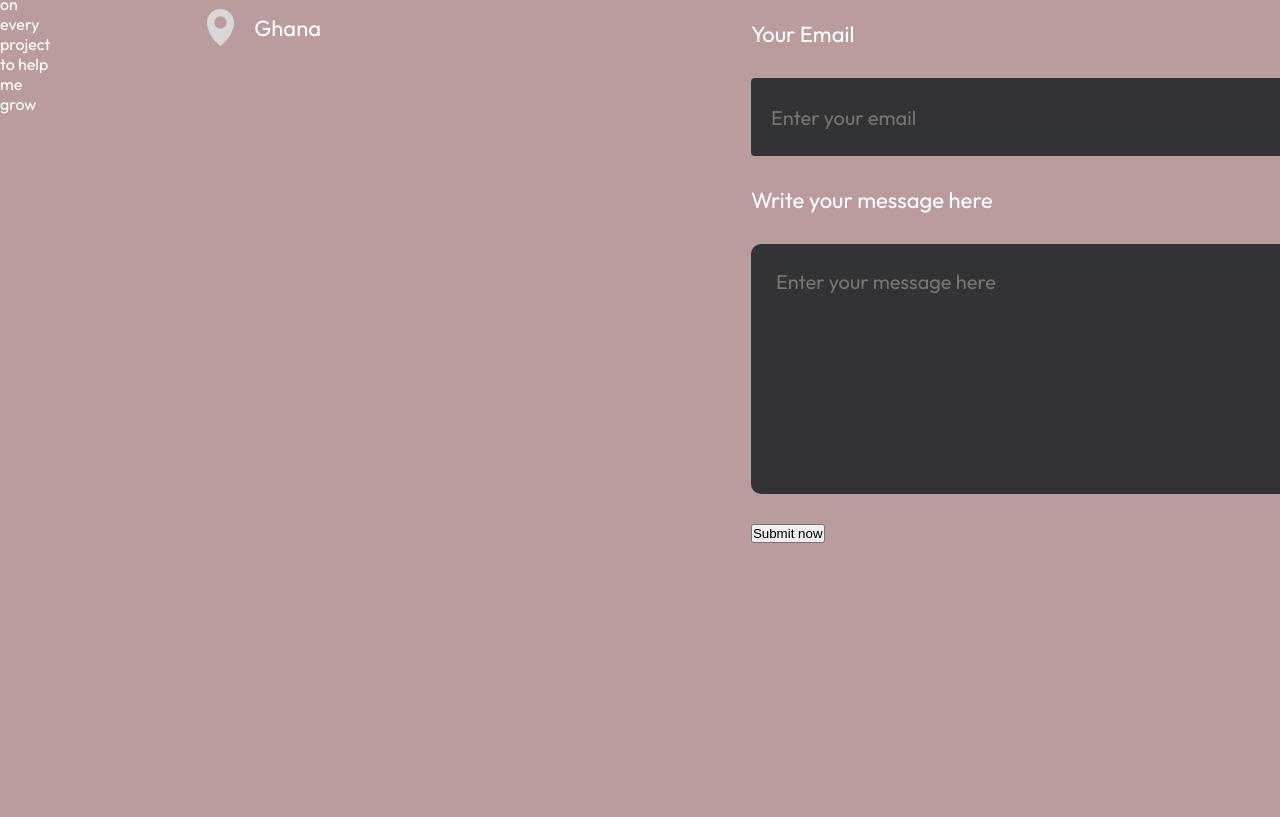
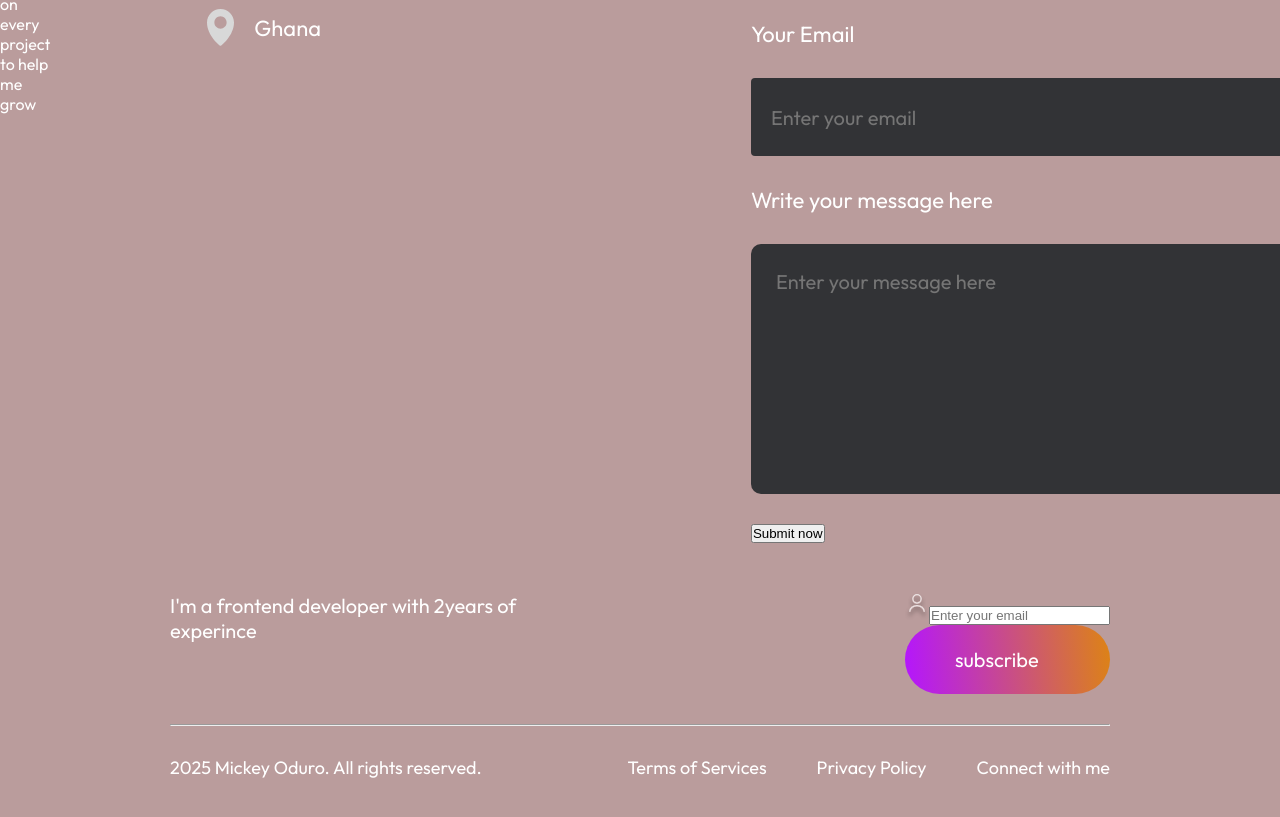
Before and after one commit to Mickey-Oduro-Kwarteng/Personal-Portfolio, a React (Vite) app: page / in a window 1280 px wide. Shown: the part 6658-7475 px from the top of the page. Before the commit the page ends 7201 px from the top, so only its background shows below. Built offline with nearby package versions, Linux system fonts and the light colour scheme.

Commit message:
added the footer section

```diff
--- a/src/App.jsx
+++ b/src/App.jsx
@@ -5,6 +5,7 @@
 import Services from "./components/Services/Services";
 import Projects from "./components/Projects/Projects";
 import { Contact } from "./components/Contact/Contact";
+import Footer from "./components/Footer/Footer";
 
 const App = () => {
   return (
@@ -15,6 +16,7 @@
       <Services />
       <Projects />
       <Contact />
+      <Footer />
     </div>
   );
 };
--- a/src/components/Contact/Contact.css
+++ b/src/components/Contact/Contact.css
@@ -87,13 +87,18 @@
   font-family: outfit;
   font-size: 20px;
 }
-.contact-submit {
+.contact-submit button {
   border: none;
   color: white;
   border-radius: 50px;
-  background: linear-gradient(264deg orange -5.09%, purple 106.28);
+  background: linear-gradient(264deg orange -5.09%, purple 106.28%);
   font-size: 22px;
   padding: 20px 60px;
   margin-bottom: 50px;
   cursor: pointer;
+  transition: 0.3s;
 }
+.contact-submit:hover {
+  transform: scale(1.1);
+  transition: 0.3s;
+}
--- /dev/null
+++ b/src/components/Footer/Footer.css
@@ -0,0 +1,60 @@
+.Footer {
+  margin: 50px 170px;
+  display: flex;
+  flex-direction: column;
+  gap: 30px;
+}
+.Footer-top {
+  display: flex;
+  justify-content: space-between;
+}
+.Footer-top-left p {
+  font-size: 20px;
+  max-width: 400px;
+}
+.footer-top-Right {
+  display: flex;
+  align-items: center;
+  gap: 35px;
+}
+.footer-email-input {
+  display: flex;
+  gap: 30px;
+  padding: 20px 30px;
+  border-radius: 50px;
+  background: #323238;
+  padding-right: 80px;
+}
+.footer-email-input input {
+  outline: none;
+  border: none;
+  background: transparent;
+  color: #a0a0a0;
+  font-family: outfit;
+  font-size: 18px;
+}
+.footer-subscribe {
+  font-size: 20px;
+  padding: 22px 50px;
+  border-radius: 50px;
+  background: linear-gradient(264deg, #df8908 -5.09%, #b415ff);
+  cursor: pointer;
+  transition: 0.3s;
+}
+.footer-bottom {
+  display: flex;
+  justify-content: space-between;
+  font-size: 18px;
+}
+.footer-bottom-right {
+  display: flex;
+  gap: 50px;
+  margin-bottom: 50px;
+}
+.footer-email-input:hover {
+  border: 2px solid white;
+}
+.footer-subscribe:hover {
+  transform: scale(1.1);
+  transition: 0.3s;
+}
--- /dev/null
+++ b/src/components/Footer/Footer.jsx
@@ -0,0 +1,35 @@
+import React from "react";
+import "./Footer.css";
+import user_icon from "../../assets/user_icon.svg";
+
+const Footer = () => {
+  return (
+    <div className="Footer">
+      <div className="Footer-top">
+        <div className="Footer-top-left">
+          <p>I'm a frontend developer with 2years of experince</p>
+        </div>
+        <div className="footer-top-right">
+          <div classname="footer-email-input">
+            <img src={user_icon} alt="" />
+            <input type="email" placeholder="Enter your email" />
+          </div>
+          <div className="footer-subscribe">subscribe</div>
+        </div>
+      </div>
+      <hr />
+      <div className="footer-bottom">
+        <p className="footer-bottom-left">
+          2025 Mickey Oduro. All rights reserved.
+        </p>
+        <div className="footer-bottom-right">
+          <p>Terms of Services</p>
+          <p>Privacy Policy</p>
+          <p>Connect with me </p>
+        </div>
+      </div>
+    </div>
+  );
+};
+
+export default Footer;
```
